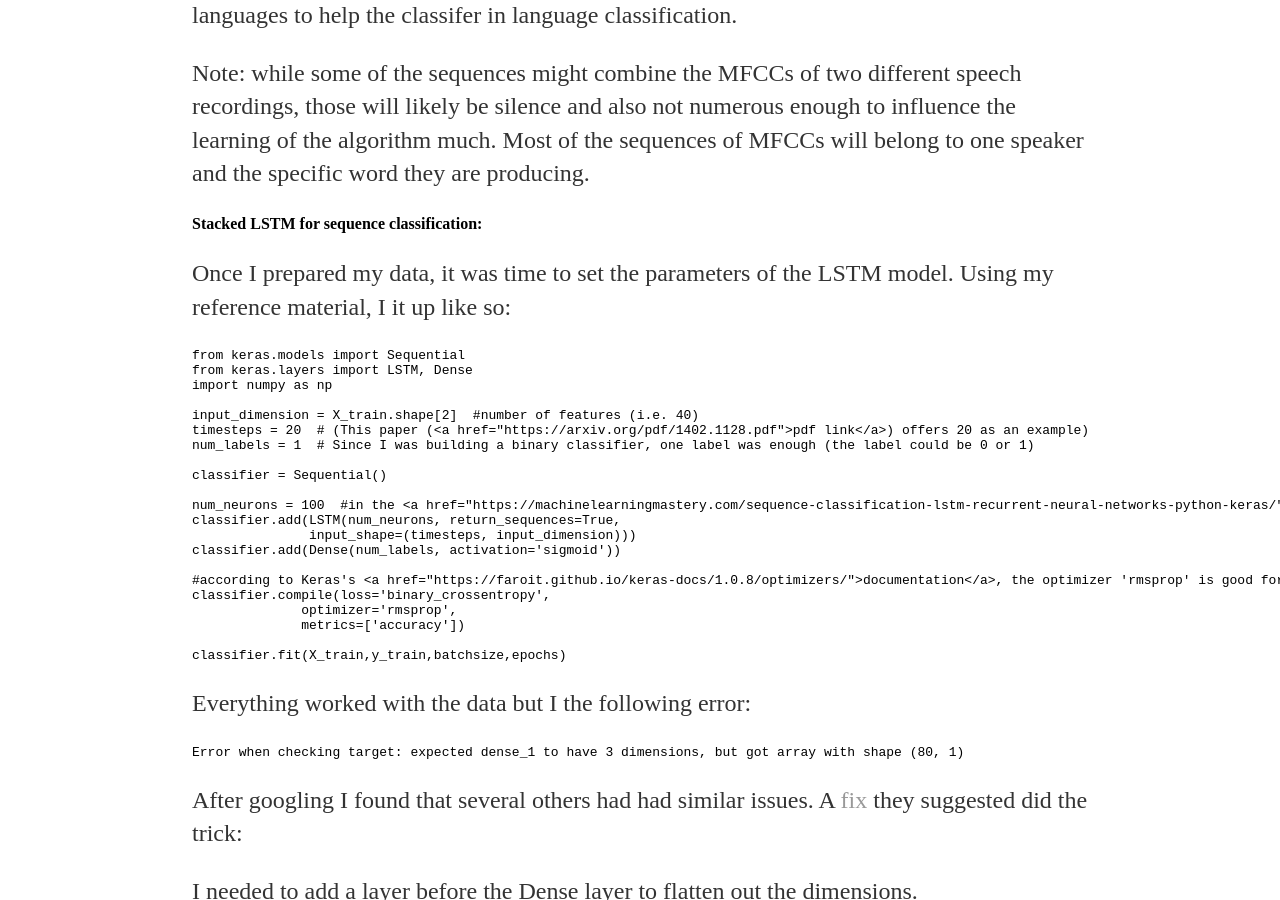
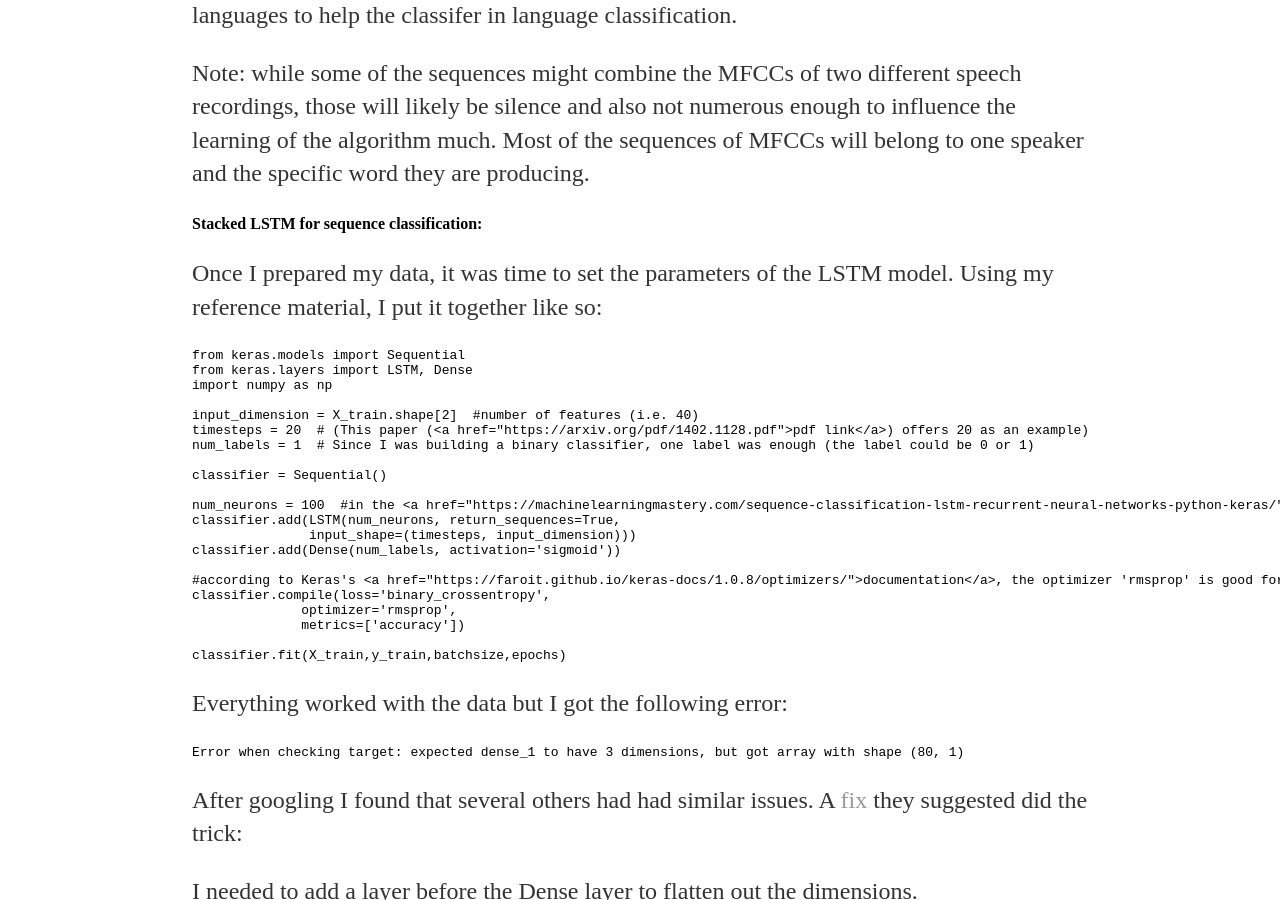
Before and after one commit to a-n-rose/a-n-rose.github.io, a Jekyll site: the page built from _posts/2018-09-07-language-classifier-LSTM.md, in a window 1280 px wide and 900 px high, scrolled down 1848 px. Built offline with Jekyll 4.4.1, drawn with Linux system fonts in a browser that asks for light colours.

Commit message:
fixed typos

````diff
--- a/_posts/2018-09-07-language-classifier-LSTM.md
+++ b/_posts/2018-09-07-language-classifier-LSTM.md
@@ -47,7 +47,7 @@ Note: while some of the sequences might combine the MFCCs of two different speec
 
 #### Stacked LSTM for sequence classification:
 
-Once I prepared my data, it was time to set the parameters of the LSTM model. Using my reference material, I it up like so:
+Once I prepared my data, it was time to set the parameters of the LSTM model. Using my reference material, I put it together like so:
 
 ```
 from keras.models import Sequential
@@ -72,7 +72,7 @@ classifier.compile(loss='binary_crossentropy',
 
 classifier.fit(X_train,y_train,batchsize,epochs)
 ```
-Everything worked with the data but I the following error:
+Everything worked with the data but I got the following error:
 
 ```
 Error when checking target: expected dense_1 to have 3 dimensions, but got array with shape (80, 1)
````
